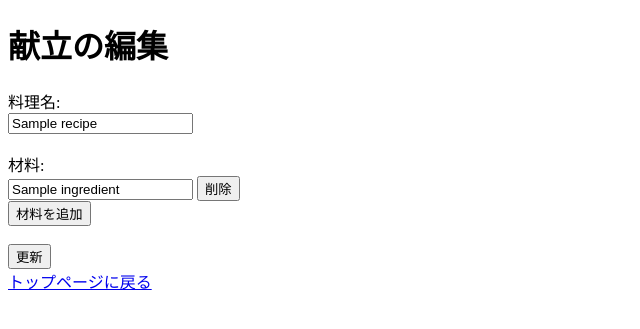
After one commit to CookMaron/my-menu-app, a Python web app: template templates/edit_recipe.html in a window 1280 px wide. The commit adds this page. Shown: the top 329 px of the page, without its empty margins (0-640 px from the left). Run offline with Jinja, Linux system fonts and the light colour scheme; the template is opened without the code that fills it: most values are stand-ins (such as "Sample title", 1, 10 or a date in 2020).

Commit message:
Add edit functionality

```diff
--- /dev/null
+++ b/templates/edit_recipe.html
@@ -0,0 +1,43 @@
+<!DOCTYPE html>
+<html lang="ja">
+<head>
+    <meta charset="UTF-8">
+    <title>献立の編集</title>
+</head>
+<body>
+    <h1>献立の編集</h1>
+    <form method="POST">
+        <label for="title">料理名:</label><br>
+        <input type="text" id="title" name="title" value="{{ recipe.title }}" required><br><br>
+
+        <div id="ingredients-container">
+            <label>材料:</label><br>
+            {% for ingredient in recipe.ingredients %}
+            <div class="ingredient-field">
+                <input type="text" name="ingredient" value="{{ ingredient }}">
+                <button type="button" onclick="removeIngredientField(this)">削除</button>
+            </div>
+            {% endfor %}
+        </div>
+        <button type="button" onclick="addIngredientField()">材料を追加</button><br><br>
+
+        <button type="submit">更新</button>
+    </form>
+    <a href="{{ url_for('index') }}">トップページに戻る</a>
+
+    <script>
+        function addIngredientField() {
+            const container = document.getElementById('ingredients-container');
+            const newDiv = document.createElement('div');
+            newDiv.className = 'ingredient-field';
+            newDiv.innerHTML = '<input type="text" name="ingredient"> <button type="button" onclick="removeIngredientField(this)">削除</button>';
+            container.appendChild(newDiv);
+        }
+
+        function removeIngredientField(button) {
+            const field = button.parentNode;
+            field.parentNode.removeChild(field);
+        }
+    </script>
+</body>
+</html>
--- a/templates/index.html
+++ b/templates/index.html
@@ -24,7 +24,7 @@
                 <input type="text" name="search_ingredient">
             </div>
         </div>
-        <button type="button" onclick="addSearchIngredientField()">材料を追加</button>
+        <button type="button" onclick="addSearchIngredientField()">材料を追加</button><br>
         <button type="submit">探索</button>
     </form>
     <hr>
@@ -34,6 +34,7 @@
         {% for recipe in recipes %}
         <li>
             {{ recipe.title }} (材料: {{ ', '.join(recipe.ingredients) }})
+            <a href="{{ url_for('edit_recipe', title=recipe.title) }}">編集</a>
             <form action="{{ url_for('delete_recipe', title=recipe.title) }}" method="POST" style="display:inline;">
                 <button type="submit">削除</button>
             </form>
```
Also changed, not shown: app.py (+21 -19 lines).
